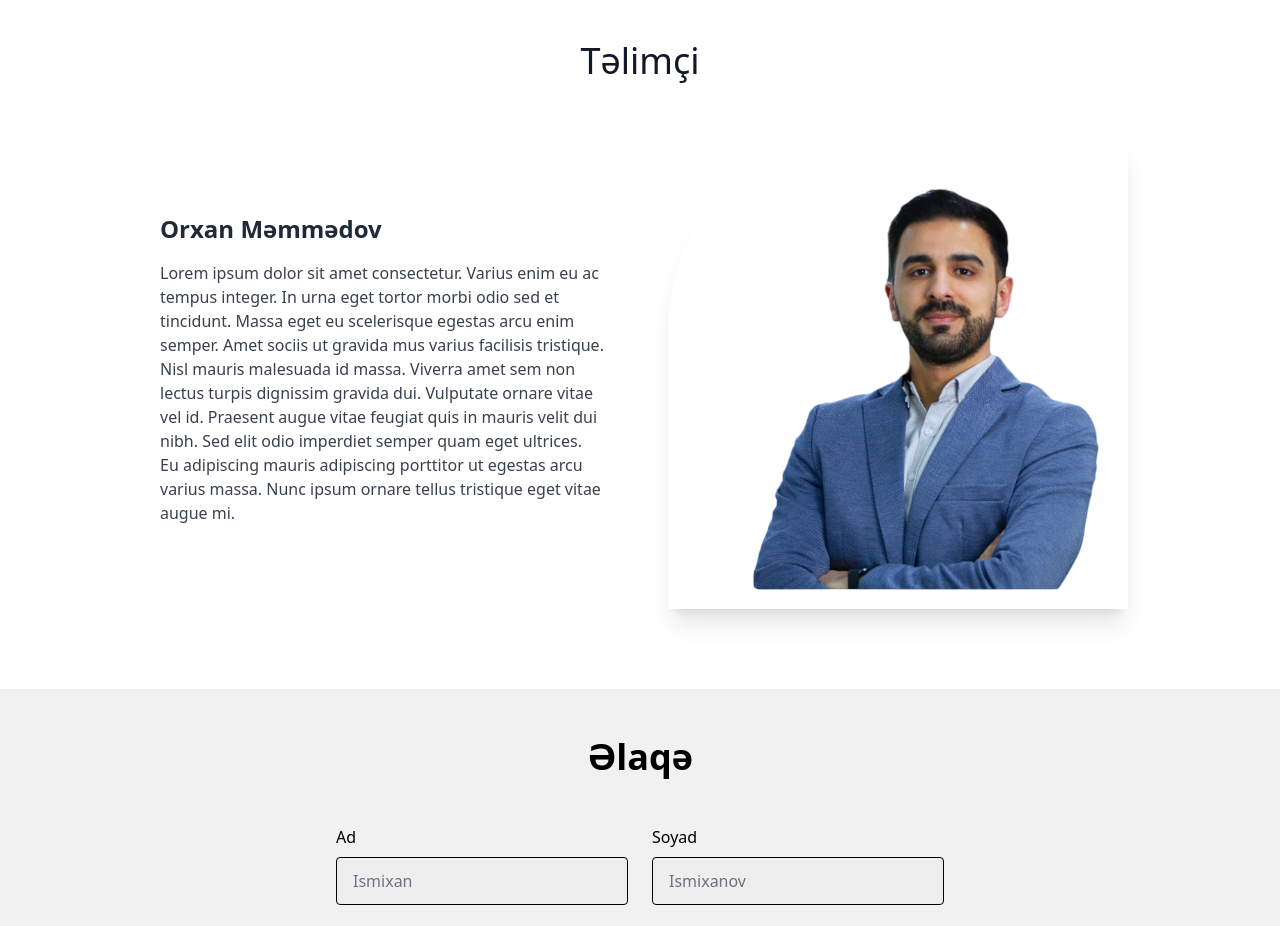
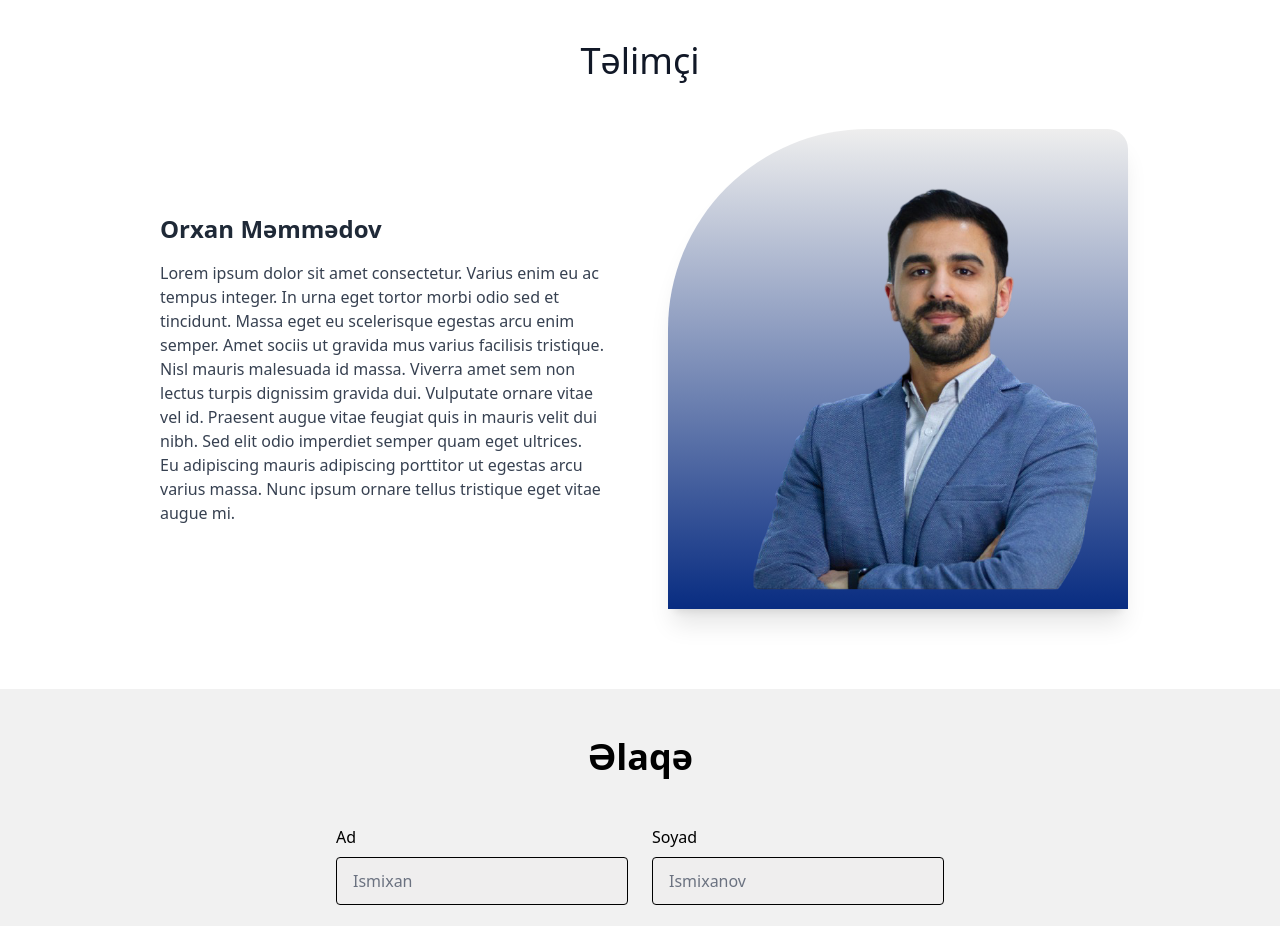
Before and after one commit to Reshad-Ismayilov/OnlaynDers.az, a Next.js app: page / in a window 1280 px wide. Shown: the part 3160-4086 px from the top of the page. Built offline with nearby package versions, Linux system fonts and the light colour scheme.

Commit message:
Fon problemi düzəldildi resad 2

```diff
--- a/pages/index.jsx
+++ b/pages/index.jsx
@@ -1264,7 +1264,8 @@ function HomePage() {
             <div
               className="shadow-xl relative w-[280px] h-[300px] sm:w-[320px] sm:h-[340px] md:w-[370px] md:h-[400px] lg:w-[420px] lg:h-[450px] xl:w-[460px] xl:h-[480px]"
               style={{
-                background: "lin0ear-gradient(180deg, #EEEEEE 0%, #082C81 100%)",
+               background: "linear-gradient(180deg, #EEEEEE 0%, #082C81 100%)",
+
                 borderRadius: "200px 20px 0px 0px",
               }}
             >
@@ -1275,6 +1276,7 @@ function HomePage() {
                 style={{
                   bottom: "-30px",
                   right: "-10px",
+
                 }}
                 width={496}
                 height={500}
```
